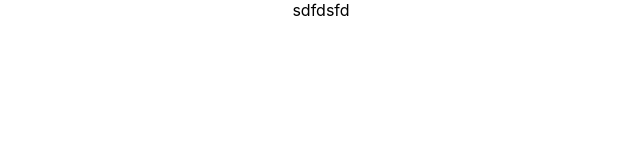
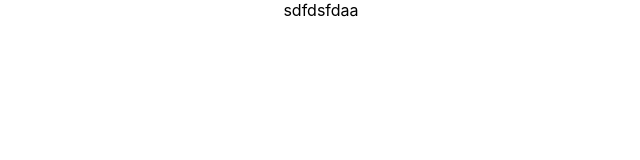
Before and after one commit to rhwnsgh2/blog-fe, a React (Create React App) app: page / in a window 1280 px wide. Shown: the top 160 px of the page, without its empty margins (319-959 px from the left). Built offline with nearby package versions, Linux system fonts and the light colour scheme.

Commit message:
jenkins test#4

```diff
--- a/src/App.tsx
+++ b/src/App.tsx
@@ -5,7 +5,7 @@ import './App.css';
 function App() {
   return (
     <div className="App">
-      sdfdsfd
+      sdfdsfdaa
     </div>
   );
 }
```
